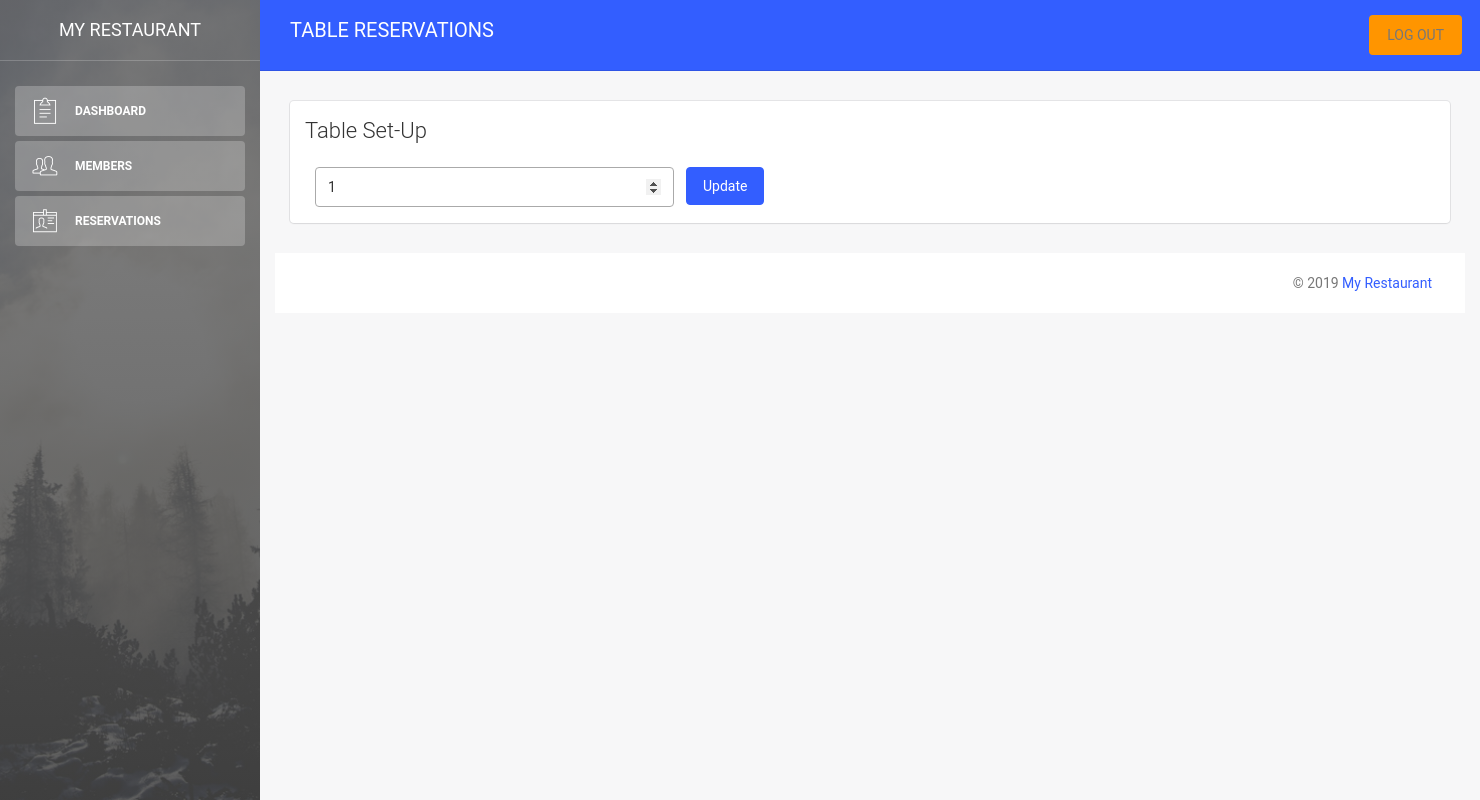
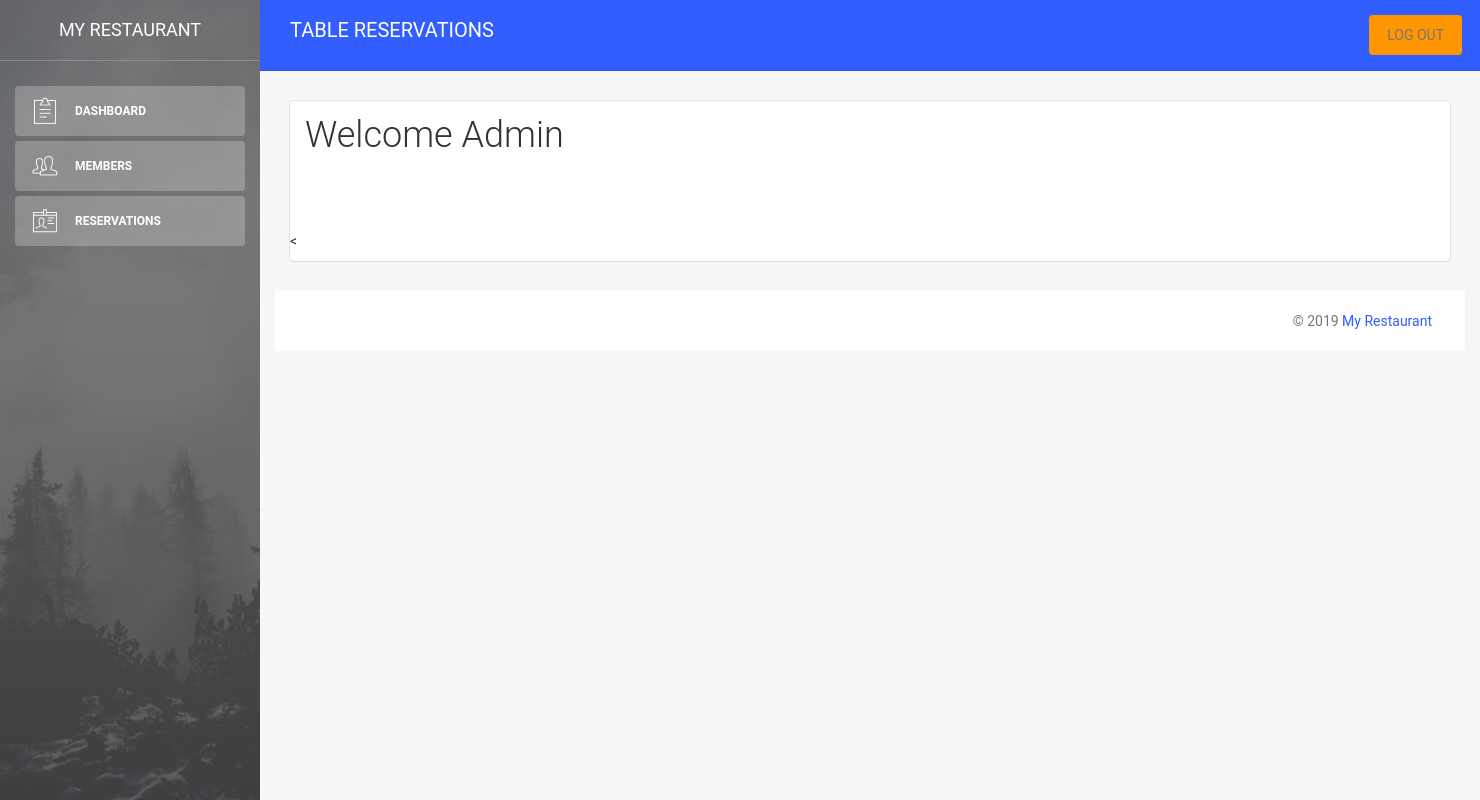
Before and after one commit to Pulkit3108/Restaurant_Reservation_System, a PHP site: page /admin/admin.php in a window 1480 px wide. Run offline with PHP 8.4, Linux system fonts and the light colour scheme; a user stored in the database is signed in; data comes from the database, SQL or seed files in the repository.

Commit message:
Update admin.php

```diff
--- a/admin/admin.php
+++ b/admin/admin.php
@@ -182,8 +182,6 @@
 <div class="wrapper">
     <div class="sidebar" data-color="#000" data-image="assets/img/sidebar-5.jpg">
 
-    <!--   you can change the color of the sidebar using: data-color="blue | azure | green | orange | red | purple" -->
-
 
     	<?php require "includes/side_wrapper.php"; ?>
 
@@ -217,23 +215,14 @@
                     <div class="col-md-12">
                         <div class="card">
                             <div class="header">
-                                <h4 class="title">Table Set-Up</h4>
+                                <h2 class="title">Welcome Admin</h2>
+				    </br>
+				</br>
+			    </br>
                             </div>
                             <div class="content table-responsive table-full-width">
 
-								<form method="post" action="<?php echo htmlentities($_SERVER['PHP_SELF']); ?>">
-									<div class="row">
-										<div class="container">
-											<div class="col-md-4">
-												<input type="number" autofocus name="number" value="<?php echo $table_no; ?>" class="form-control" placeholder="Enter Table number: E.g 5" required />
-											</div>
-											<div class="col-md-4">
-												<input type="submit" name="submit" style="background: #335eff;  border: 1px solid #335eff; " value="Update" class="btn btn-info btn-fill" />
-											</div>
-										</div>
-									</div>
-
-								</form>
+								<
 
                             </div>
                         </div>
```
